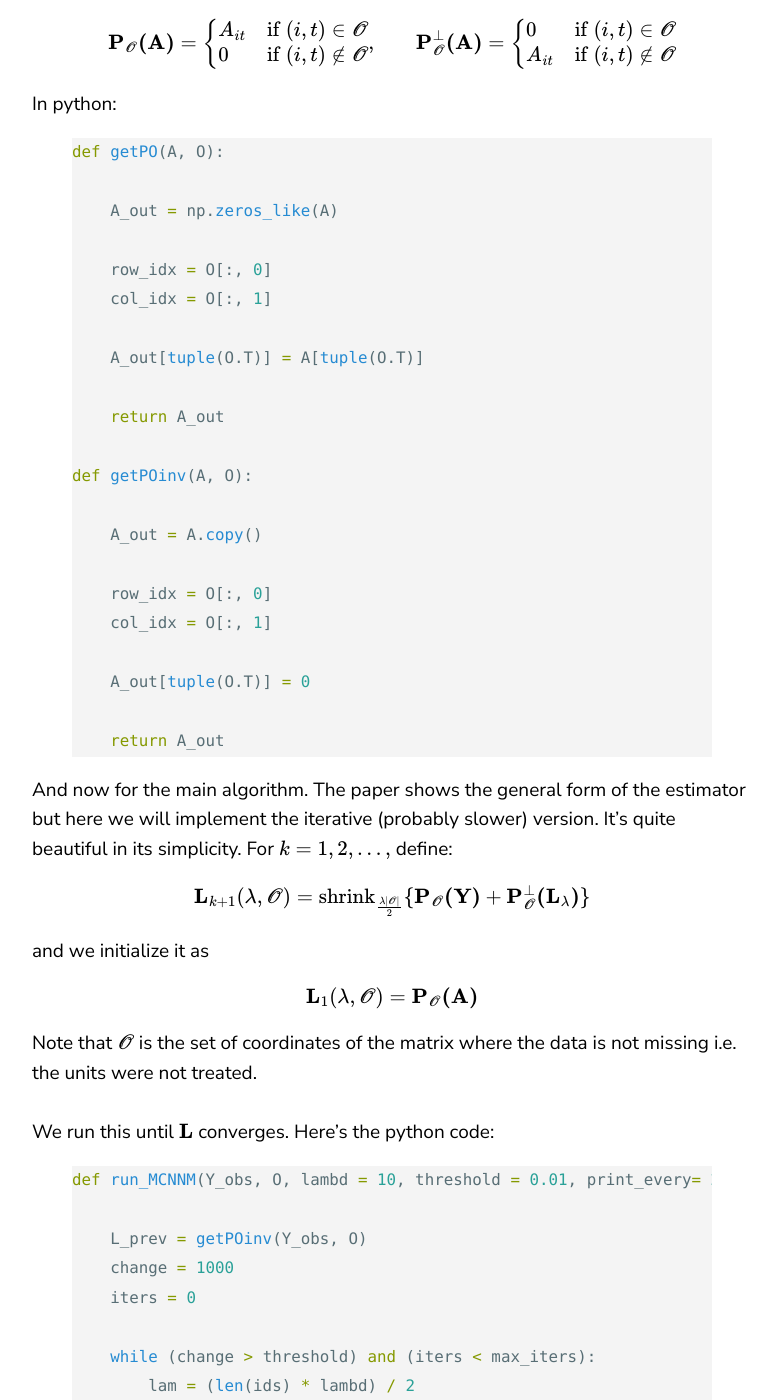
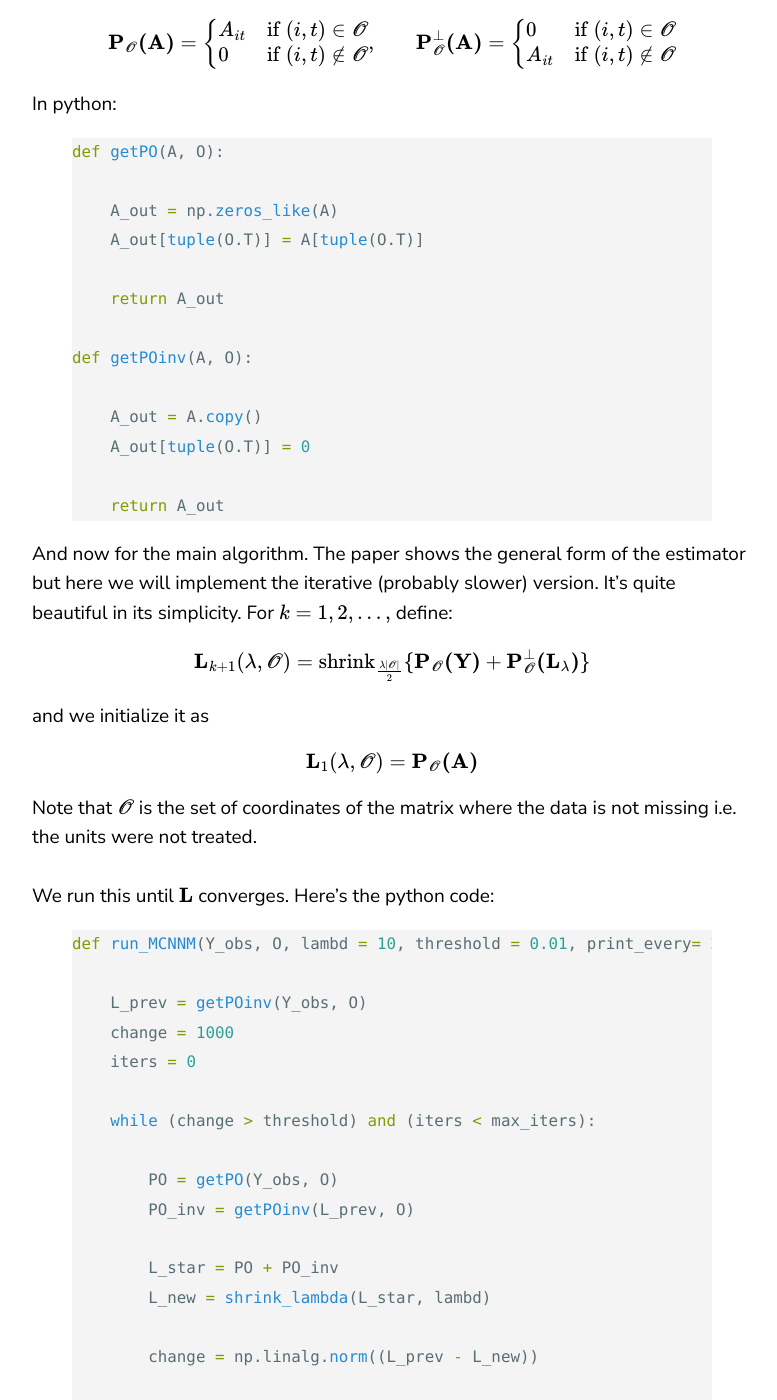
Before and after one commit to sidravi1/sidravi1.github.io, a Jekyll site: the page built from _posts/2018-12-02-athey-s-matrix-completion-methods.md, in a window 1280 px wide and 1400 px high, scrolled down 3305 px. Shown: the whole window, without its empty margins (68-845 px from the left). Built offline with Jekyll 4.4.1, drawn with Linux system fonts in a browser that asks for light colours; a script that is not in the unit is left out; comment, search, counter and statistics services are not loaded.

Commit message:
fixed typos

```diff
--- a/Gemfile
+++ b/Gemfile
@@ -4,6 +4,6 @@ gem "jekyll-paginate"
 gem 'disqus-for-jekyll'
 gem 'jekyll-feed'
 gem 'texture'
-
+gem "kramdown", ">= 2.3.0"
 
 gem "jekyll", ">= 3.7.4"
--- a/_posts/2018-12-02-athey-s-matrix-completion-methods.md
+++ b/_posts/2018-12-02-athey-s-matrix-completion-methods.md
@@ -107,10 +107,6 @@ In python:
 def getPO(A, O):
 
     A_out = np.zeros_like(A)
-
-    row_idx = O[:, 0]
-    col_idx = O[:, 1]
-
     A_out[tuple(O.T)] = A[tuple(O.T)]
 
     return A_out
@@ -118,10 +114,6 @@ def getPO(A, O):
 def getPOinv(A, O):
 
     A_out = A.copy()
-
-    row_idx = O[:, 0]
-    col_idx = O[:, 1]
-
     A_out[tuple(O.T)] = 0
 
     return A_out
@@ -151,7 +143,7 @@ def run_MCNNM(Y_obs, O, lambd = 10, threshold = 0.01, print_every= 200, max_iter
     iters = 0
 
     while (change > threshold) and (iters < max_iters):
-        lam = (len(ids) * lambd) / 2
+
         PO = getPO(Y_obs, O)
         PO_inv = getPOinv(L_prev, O)
 
```
Also changed, not shown: _posts/2020-06-20-linear-gaussian-state-space-models.md (+1 -1 lines).
